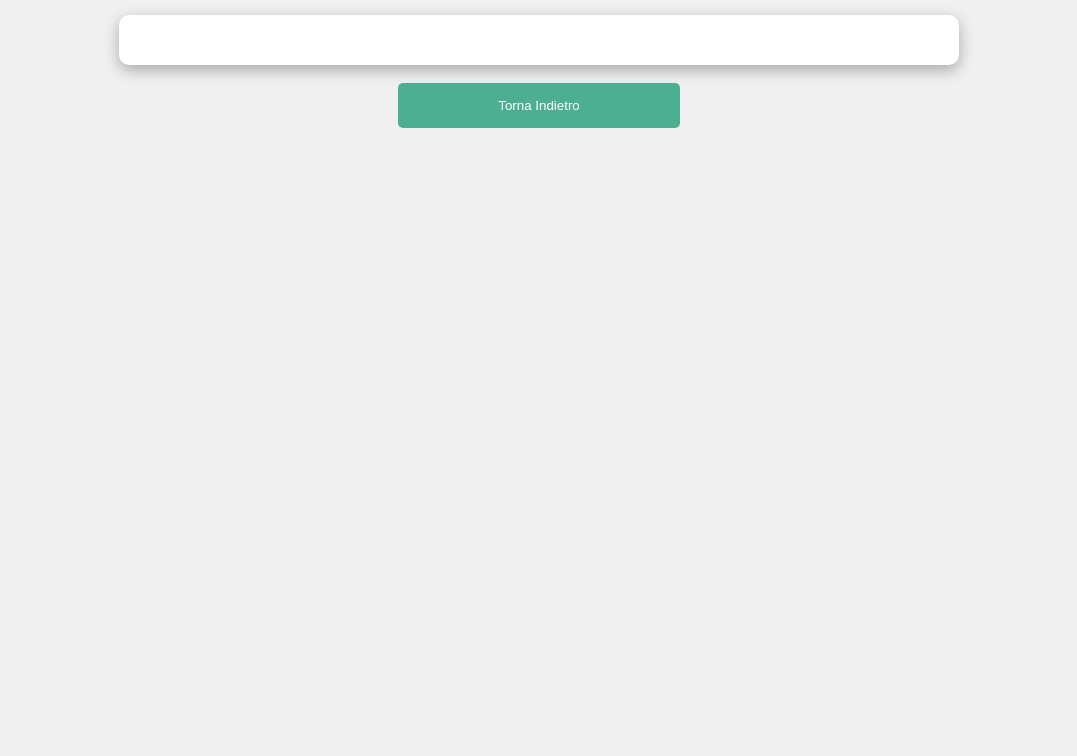
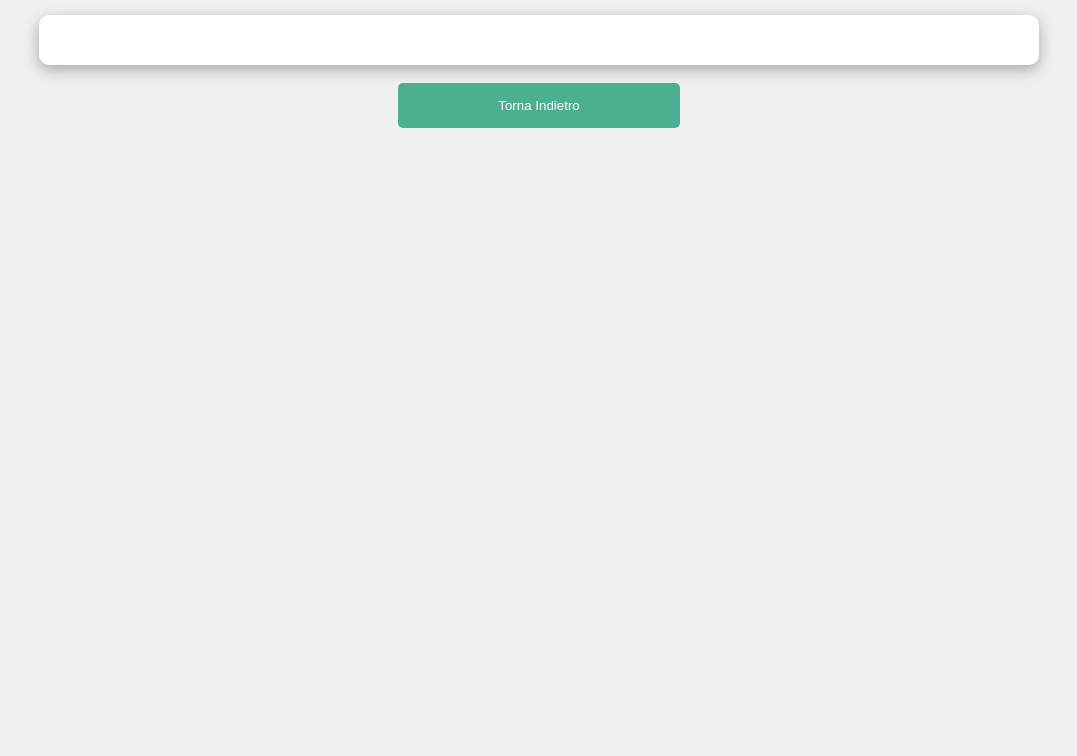
Before and after one commit to eFFe0513/federicodamatowebsite, a plain HTML site: page sitiQuarta/preleva&incollaDatiAnagrafici/incollaDatiAnagrafici.html in a window 1280 px wide. Shown: the part 73-829 px from the top of the page, without its empty margins (101-1178 px from the left). Drawn offline with Linux system fonts and the light colour scheme.

Commit message:
correzione incollaDati

```diff
--- a/sitiQuarta/preleva&incollaDatiAnagrafici/incollaDatiAnagrafici.html
+++ b/sitiQuarta/preleva&incollaDatiAnagrafici/incollaDatiAnagrafici.html
@@ -23,7 +23,7 @@
         padding: 20px;
         border-radius: 10px;
         box-shadow: 0 5px 15px rgba(0, 0, 0, 0.3);
-        max-width: 100vh;
+        max-width: 120vh;
         max-height: 40vh;
 	}
 
```
